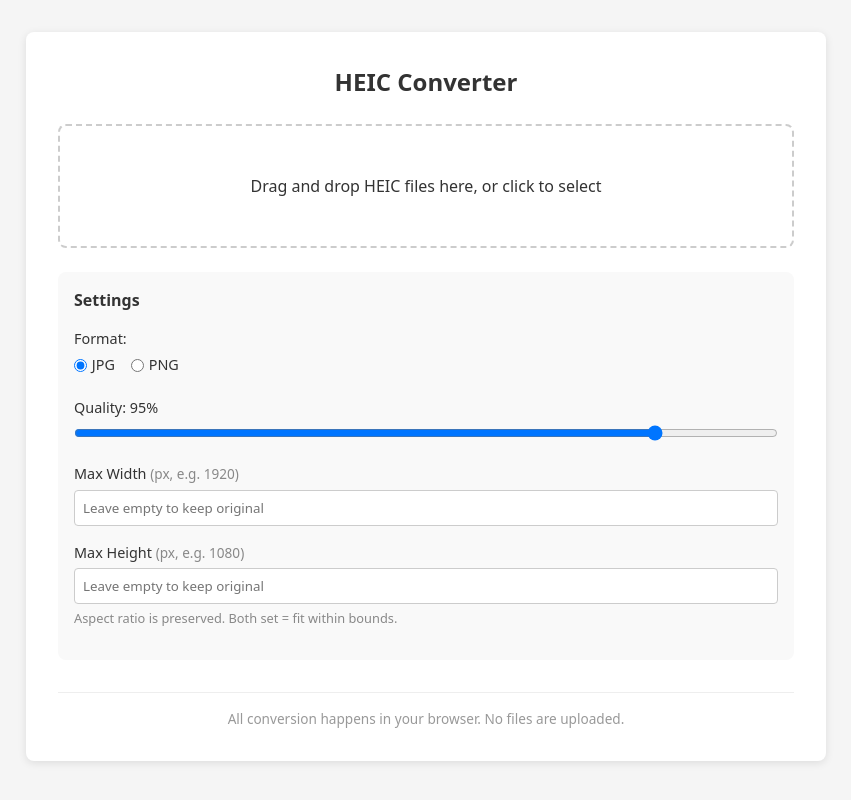
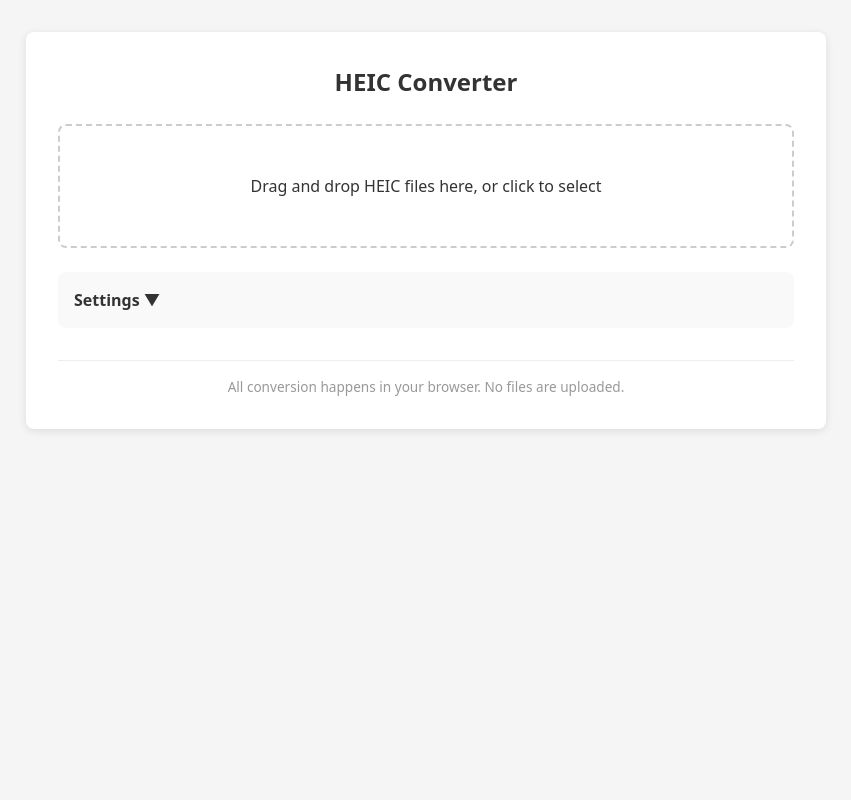
Before and after one commit to greyHairChooseLife/heic2jpgpng, a React (Vite) app: page / in a window 1280 px wide. Shown: the whole page, without its empty margins (214-1065 px from the left). Built offline with nearby package versions, Linux system fonts and the light colour scheme.

Commit message:
feat: make settings panel collapsible, collapsed by default

```diff
--- a/src/App.css
+++ b/src/App.css
@@ -73,12 +73,19 @@
   border-radius: 8px;
 }
 
-.settings-panel h3 {
+.settings-toggle {
+  width: 100%;
+  background: none;
+  border: none;
+  padding: 0;
   font-size: 1rem;
-  margin-bottom: 1rem;
+  font-weight: 600;
+  text-align: left;
+  color: #333;
 }
 
 .setting-group {
+  margin-top: 1rem;
   margin-bottom: 1rem;
 }
 
--- a/src/App.tsx
+++ b/src/App.tsx
@@ -16,6 +16,7 @@ function App() {
   const fileInputRef = useRef<HTMLInputElement>(null);
 
   const [settings, setSettings] = useState<SavedSettings>(() => loadSettings());
+  const [settingsOpen, setSettingsOpen] = useState(false);
 
   useEffect(() => {
     saveSettings(settings);
@@ -122,8 +123,12 @@ function App() {
       </div>
 
       <div className="settings-panel">
-        <h3>Settings</h3>
+        <button className="settings-toggle" onClick={() => setSettingsOpen((v) => !v)}>
+          Settings {settingsOpen ? '▲' : '▼'}
+        </button>
 
+        {settingsOpen && (
+          <div className="settings-body">
             <div className="setting-group">
               <label>Format:</label>
               <div className="radio-group">
@@ -198,6 +203,8 @@ function App() {
               <p className="setting-hint">Aspect ratio is preserved. Both set = fit within bounds.</p>
             </div>
           </div>
+        )}
+      </div>
 
       {files.length > 0 && (
         <div className="file-list">
```
Lines whose indentation alone changed are shown as unchanged.
